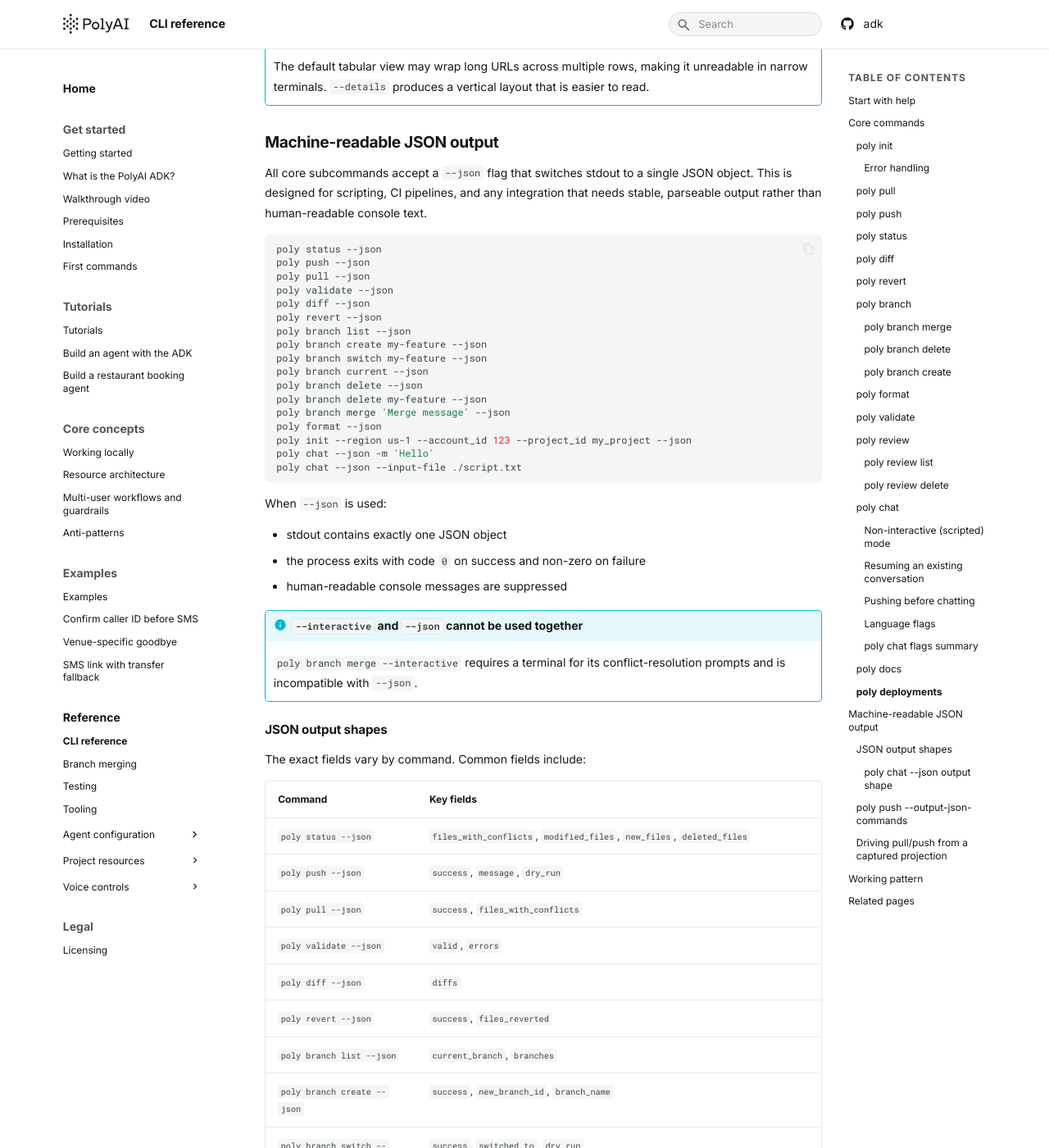
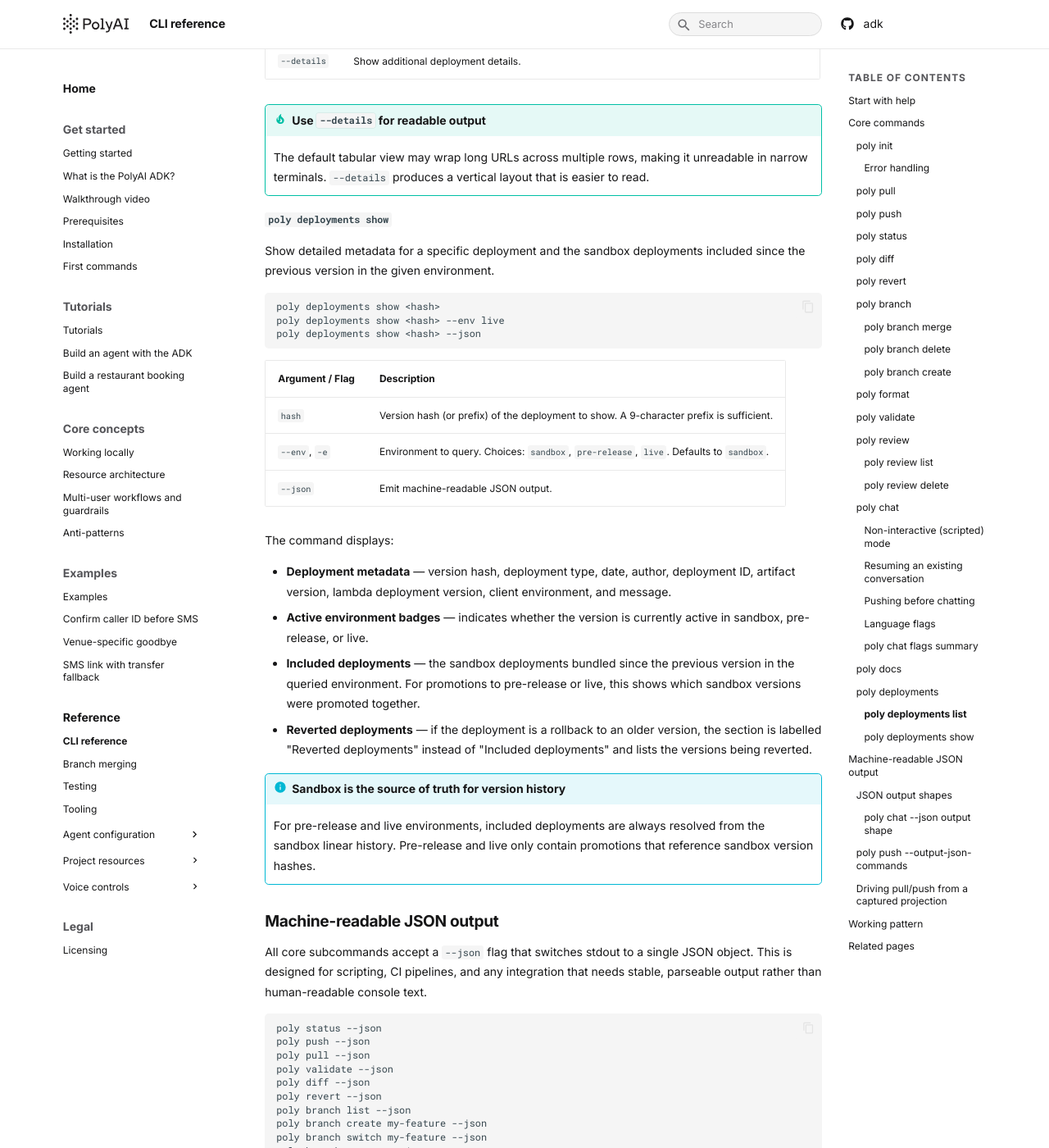
Before and after one commit to polyai/adk, an MkDocs documentation site: the page built from docs/docs/reference/cli.md, in a window 1280 px wide and 1400 px high, scrolled down 9597 px. Shown: the whole window at 82% size. Built offline with MkDocs 1.6.1 and Material for MkDocs 9.7.7, drawn with Linux system fonts in a browser that asks for light colours; some of the changed text lies outside the part shown.

Commit message:
docs: auto-update from 6cfd07d

```diff
--- a/docs/docs/reference/cli.md
+++ b/docs/docs/reference/cli.md
@@ -401,7 +401,7 @@ Use `--output` to write the documentation to a local file. This is useful when w
 
 ### `poly deployments`
 
-List deployments for the project.
+List and inspect deployments for the project.
 
 Examples:
 
@@ -409,7 +409,13 @@ Examples:
 poly deployments list
 poly deployments list --env live
 poly deployments list --details
+poly deployments show abc123def
+poly deployments show abc123def --env live
 ~~~
+
+#### `poly deployments list`
+
+List deployments for the project.
 
 | Flag | Description |
 |---|---|
@@ -419,6 +425,33 @@ poly deployments list --details
 !!! tip "Use `--details` for readable output"
 
     The default tabular view may wrap long URLs across multiple rows, making it unreadable in narrow terminals. `--details` produces a vertical layout that is easier to read.
+
+#### `poly deployments show`
+
+Show detailed metadata for a specific deployment and the sandbox deployments included since the previous version in the given environment.
+
+~~~bash
+poly deployments show <hash>
+poly deployments show <hash> --env live
+poly deployments show <hash> --json
+~~~
+
+| Argument / Flag | Description |
+|---|---|
+| `hash` | Version hash (or prefix) of the deployment to show. A 9-character prefix is sufficient. |
+| `--env`, `-e` | Environment to query. Choices: `sandbox`, `pre-release`, `live`. Defaults to `sandbox`. |
+| `--json` | Emit machine-readable JSON output. |
+
+The command displays:
+
+- **Deployment metadata** — version hash, deployment type, date, author, deployment ID, artifact version, lambda deployment version, client environment, and message.
+- **Active environment badges** — indicates whether the version is currently active in sandbox, pre-release, or live.
+- **Included deployments** — the sandbox deployments bundled since the previous version in the queried environment. For promotions to pre-release or live, this shows which sandbox versions were promoted together.
+- **Reverted deployments** — if the deployment is a rollback to an older version, the section is labelled "Reverted deployments" instead of "Included deployments" and lists the versions being reverted.
+
+!!! info "Sandbox is the source of truth for version history"
+
+    For pre-release and live environments, included deployments are always resolved from the sandbox linear history. Pre-release and live only contain promotions that reference sandbox version hashes.
 
 ## Machine-readable JSON output
 
@@ -442,6 +475,7 @@ poly format --json
 poly init --region us-1 --account_id 123 --project_id my_project --json
 poly chat --json -m 'Hello'
 poly chat --json --input-file ./script.txt
+poly deployments show abc123def --json
 ~~~
 
 When `--json` is used:
@@ -475,10 +509,18 @@ The exact fields vary by command. Common fields include:
 | `poly format --json` | `success`, `check_only`, `format_errors`, `affected`, `ty_ran`, `ty_returncode`, `ty_timed_out` |
 | `poly init --json` | `success`, `root_path` |
 | `poly chat --json` | `conversations` (array); optional `push` (when `--push` is used) |
+| `poly deployments show --json` | `success`, `deployment`, `active_deployment_hashes`, `included_deployments`, `is_rollback` |
 
 For `poly branch delete --json`, when a branch that was the current branch is deleted, the response also includes `"switched_to": "main"`.
 
 For `poly branch merge --json`, a successful merge returns `{ "success": true }`. When conflicts or errors are present, the response includes `"conflicts"` and `"errors"` arrays containing the raw conflict and error objects from the platform.
+
+For `poly deployments show --json`, the response includes:
+
+- `deployment` — the full deployment record for the requested version hash.
+- `active_deployment_hashes` — a map of environment names to the currently active version hash in each environment.
+- `included_deployments` — the list of sandbox deployments included since the predecessor version in the queried environment.
+- `is_rollback` — `true` if the deployment is a rollback to an older version.
 
 Error responses always include `{ "success": false, "error": "...", "traceback": "..." }`.
 
```
